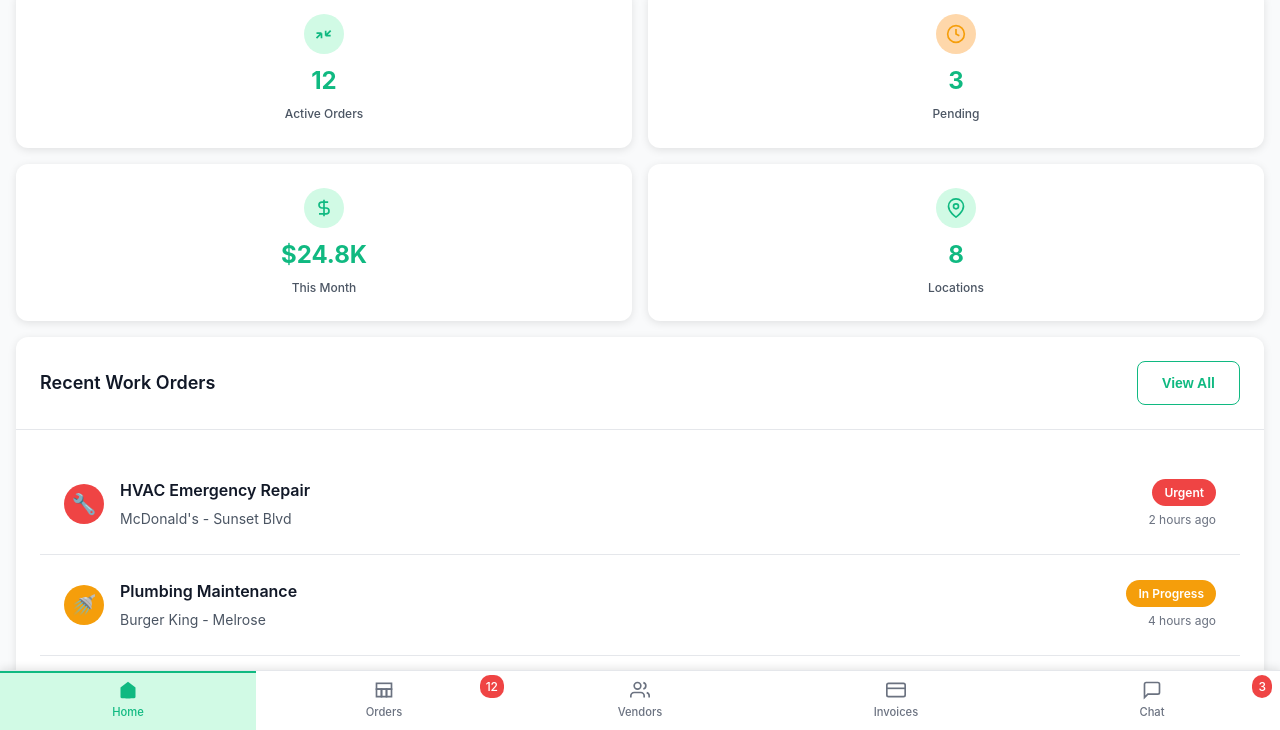
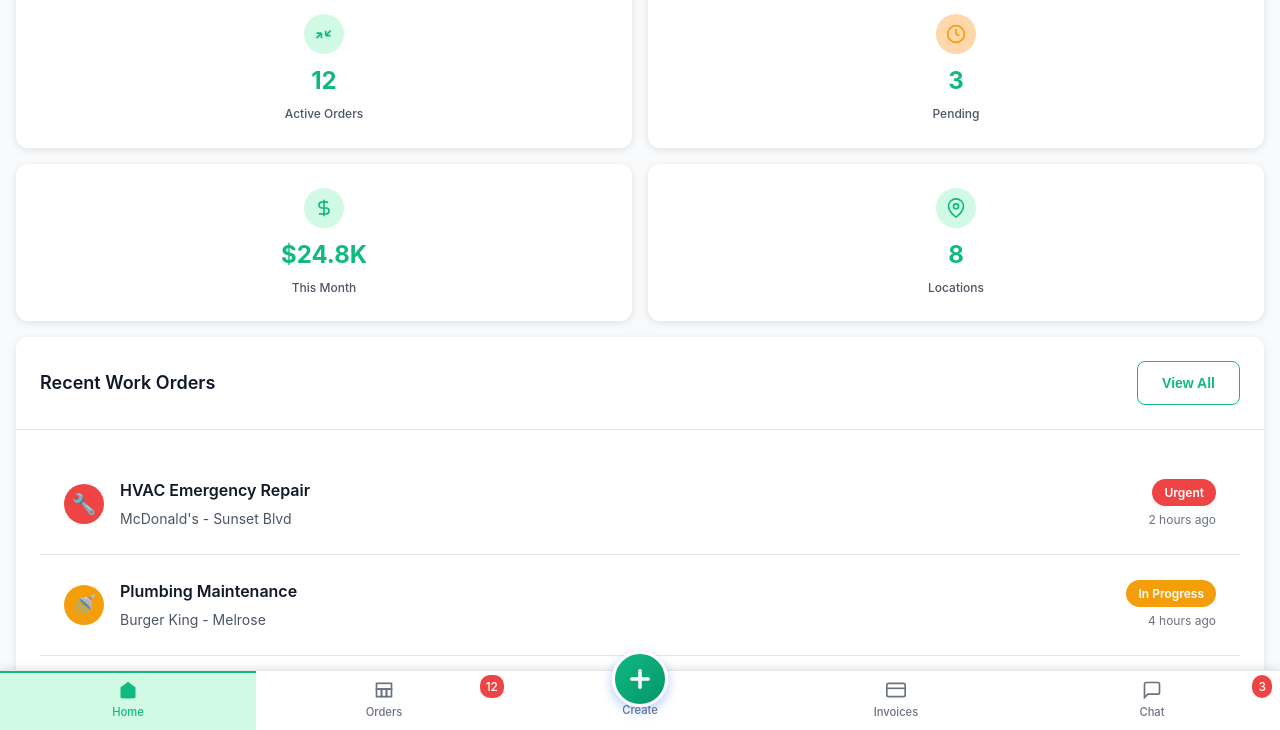
Before and after one commit to shurehw/hey-spruce-app, a website: page mobile-app/client-app.html in a window 1280 px wide. Shown: the part 70-800 px from the top of the page. Drawn offline with Linux system fonts and the light colour scheme; sample sign-in values are in the browser's storage.

Commit message:
Fix center plus button implementation in bottom navigation

```diff
--- a/mobile-app/client-app.html
+++ b/mobile-app/client-app.html
@@ -882,15 +882,18 @@
             <div style="font-size: 0.7rem;">Orders</div>
             <span class="notification-badge" style="position: absolute; top: 0.25rem; right: 0.5rem;">12</span>
         </a>
-        <a class="nav-item" onclick="showView('vendors')">
-            <svg class="icon" width="20" height="20" viewBox="0 0 24 24" fill="none" stroke="currentColor" stroke-width="2">
-                <path d="M17 21v-2a4 4 0 0 0-4-4H5a4 4 0 0 0-4 4v2"></path>
-                <circle cx="9" cy="7" r="4"></circle>
-                <path d="M23 21v-2a4 4 0 0 0-3-3.87"></path>
-                <path d="M16 3.13a4 4 0 0 1 0 7.75"></path>
-            </svg>
-            <div style="font-size: 0.7rem;">Vendors</div>
+
+        <!-- Center Plus Button -->
+        <a class="nav-item nav-center-btn" onclick="createServiceRequest()" style="position: relative;">
+            <div class="center-button" style="position: absolute; top: -20px; left: 50%; transform: translateX(-50%); width: 56px; height: 56px; background: linear-gradient(135deg, var(--primary), var(--primary-dark)); border-radius: 50%; display: flex; align-items: center; justify-content: center; box-shadow: 0 4px 12px rgba(59, 130, 246, 0.4); border: 3px solid white;">
+                <svg width="28" height="28" viewBox="0 0 24 24" fill="none" stroke="white" stroke-width="3" stroke-linecap="round">
+                    <line x1="12" y1="5" x2="12" y2="19"></line>
+                    <line x1="5" y1="12" x2="19" y2="12"></line>
+                </svg>
+            </div>
+            <div style="font-size: 0.7rem; margin-top: 20px;">Create</div>
         </a>
+
         <a class="nav-item" onclick="showView('invoices')">
             <svg class="icon" width="20" height="20" viewBox="0 0 24 24" fill="none" stroke="currentColor" stroke-width="2">
                 <rect x="1" y="4" width="22" height="16" rx="2" ry="2"></rect>
```
